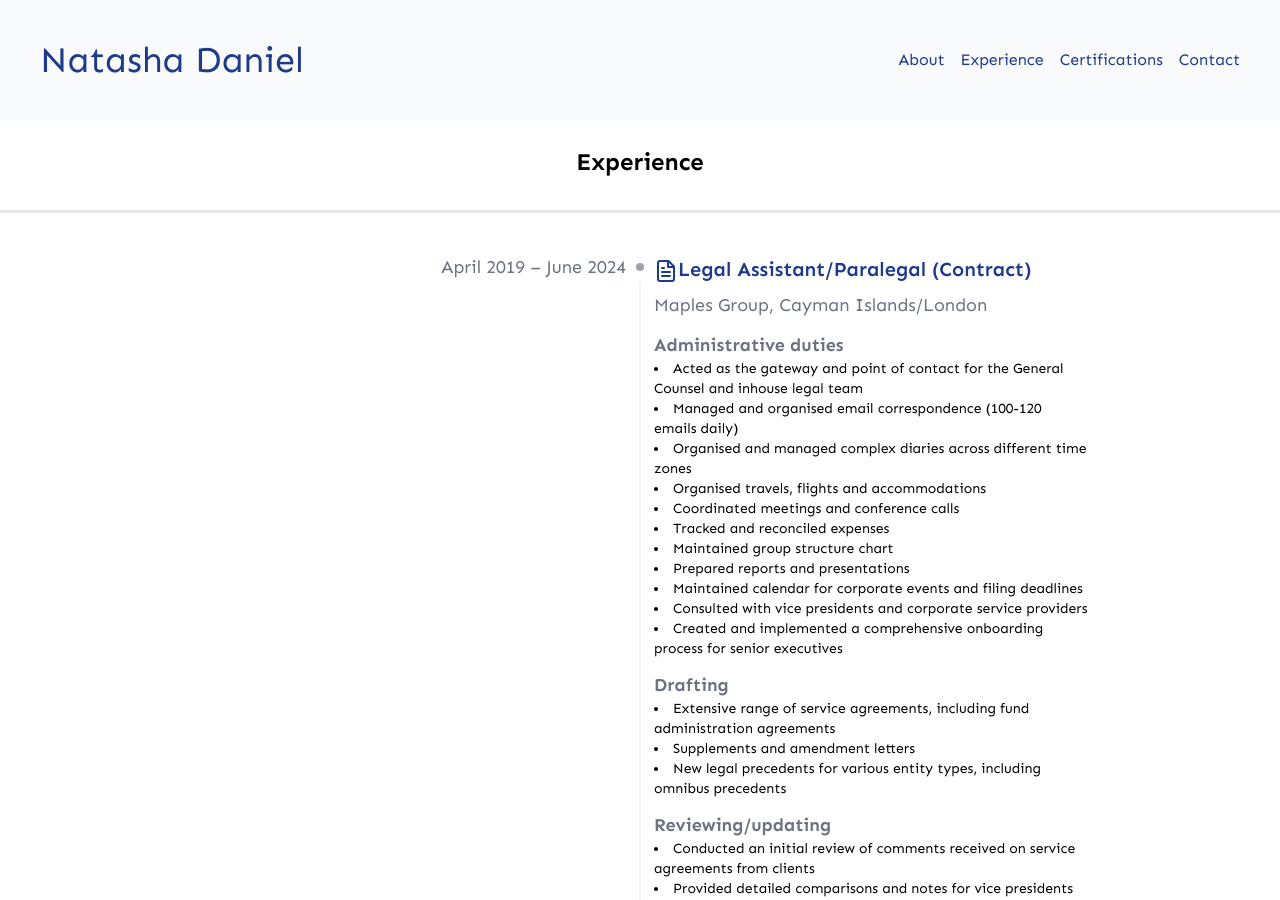
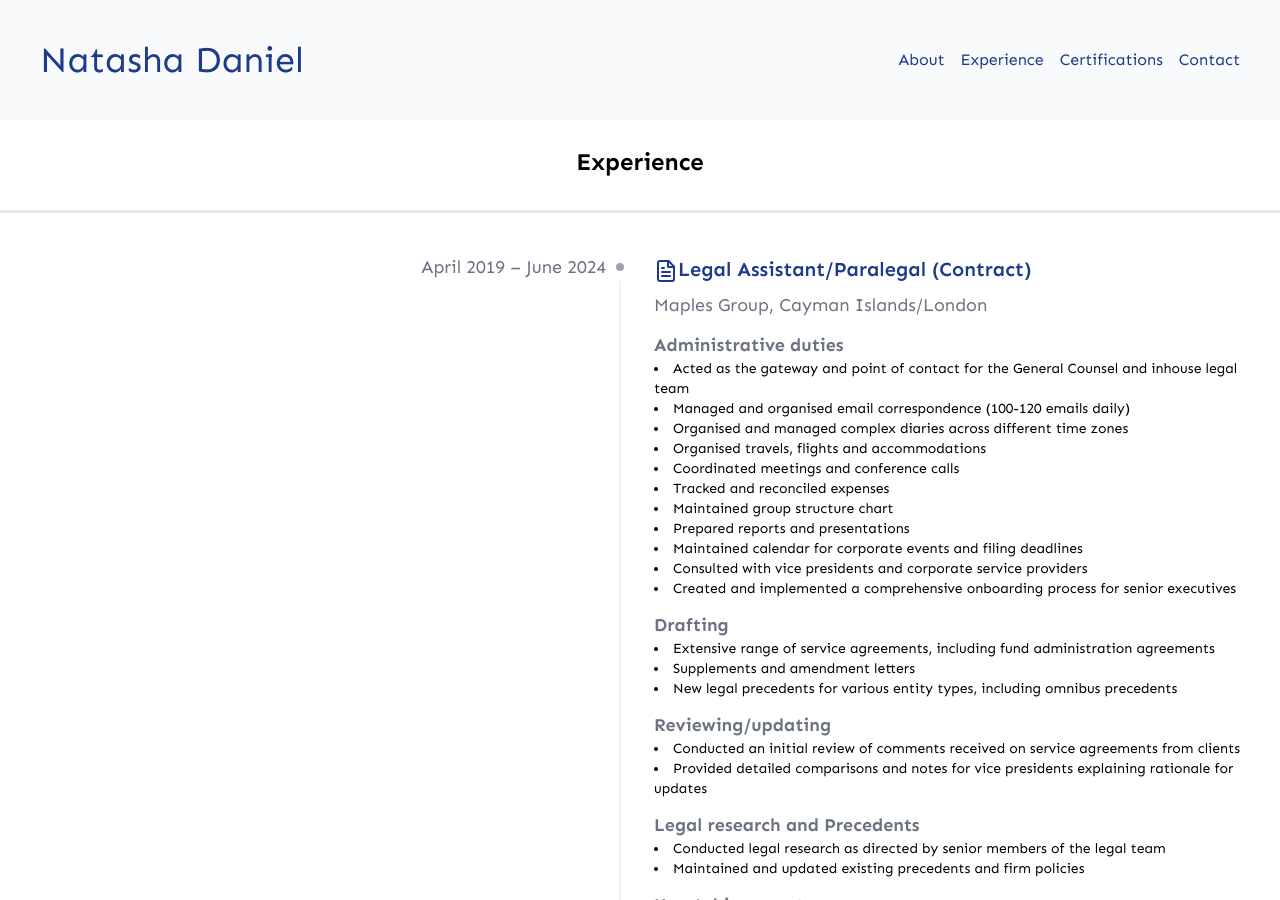
Before and after one commit to evokeapps/natasha_nmd, a Jekyll site: the page built from index.html, in a window 1280 px wide and 900 px high, scrolled down 1122 px. Built offline with Jekyll 4.4.1, drawn with Linux system fonts in a browser that asks for light colours; nearby versions of some CDN libraries.

Commit message:
Updated responsive changes

```diff
--- a/_config.yml
+++ b/_config.yml
@@ -1,7 +1,7 @@
 title: Natasha Daniel | Resume
 description: >-
   An exceptionally organised and highly driven individual with years of experience in legal and corporate environments supporting legal professionals.  The ability to exercise judgement, multi-task, prioritise and problem solve, my professionalism, reliability and people skills allow me to work independently and as part of a team.
-baseurl: "natasha_nmd"
+baseurl: "/natasha_nmd"
 url: ""
 plugins:
   - jekyll-feed
--- a/_layouts/default.html
+++ b/_layouts/default.html
@@ -20,6 +20,10 @@
         font-family: "Sen", sans-serif;
       }
     </style>
+    <script
+      defer
+      src="https://cdn.jsdelivr.net/npm/alpinejs@3.x.x/dist/cdn.min.js"
+    ></script>
   </head>
   <body class="antialiased scroll-smooth">
     {{content}}
--- a/_layouts/home.html
+++ b/_layouts/home.html
@@ -8,6 +8,59 @@
       class="py-5 md:py-10 bg-gray-50 flex justify-between items-center px-5 md:px-10"
     >
       <a href="/" class="text-4xl text-blue-900">{{site.name}}</a>
+      <div class="flex md:hidden" x-data="{ open: false }">
+        <button
+          type="button"
+          class="block md:hidden focus:outline-none"
+          @click="open = !open"
+        >
+          <svg
+            xmlns="http://www.w3.org/2000/svg"
+            class="size-8 fill-blue-800"
+            viewBox="0 0 448 448"
+          >
+            <path
+              style="fill-opacity: 1; stroke: none"
+              d="M0 636.362h448v64H0zm0 160h448v64H0zm0 160h448v64H0z"
+              transform="translate(0 -604.362)"
+            />
+          </svg>
+        </button>
+        <div
+          class="absolute top-0 left-0 w-screen h-screen bg-gray-50"
+          x-show="open"
+          x-transition
+        >
+          <div
+            class="flex flex-col items-center justify-center h-full space-y-10"
+          >
+            <button
+              type="button"
+              class="absolute top-0 right-0 p-2 focus:outline-none"
+              @click="open = false"
+            >
+              <svg
+                viewBox="-6 -6 24 24"
+                xmlns="http://www.w3.org/2000/svg"
+                preserveAspectRatio="xMinYMin"
+                class="size-16 fill-blue-800"
+              >
+                <path
+                  d="m7.314 5.9 3.535-3.536A1 1 0 1 0 9.435.95L5.899 4.485 2.364.95A1 1 0 1 0 .95 2.364l3.535 3.535L.95 9.435a1 1 0 1 0 1.414 1.414l3.535-3.535 3.536 3.535a1 1 0 1 0 1.414-1.414L7.314 5.899z"
+                />
+              </svg>
+            </button>
+            {% for item in site.navbar_items %}
+            <a
+              href="{{ item.link }}"
+              @click="open = false"
+              class="text-blue-900 hover:text-blue-600 text-4xl"
+              >{{ item.name }}</a
+            >
+            {% endfor %}
+          </div>
+        </div>
+      </div>
       <div class="flex items-center gap-4 hidden md:flex">
         {% for item in site.navbar_items %}
         <a href="{{ item.link }}" class="text-blue-900 hover:text-blue-600"
--- a/index.html
+++ b/index.html
@@ -12,7 +12,7 @@
           class="w-full h-full object-cover"
         />
       </div>
-      <div class="p-20 text-blue-900">
+      <div class="p-10 md:p-20 text-blue-900">
         <h1 class="text-4xl">{{site.name}}</h1>
         <h2 class="text-lg font-medium">{{site.job_title | upcase}}</h2>
         <div class="mb-5"></div>
@@ -95,30 +95,29 @@
     {% endif %}
   </div>
 </article>
-<article class="py-24 bg-gray-50 px-5 lg:px-0">
+<article class="py-24 bg-gray-50 px-5 lg:px-0" id="about">
   <div class="container mx-auto max-w-xl">
     <h2 class="text-2xl text-center mb-10 animate__animated animate__fadeInUp">{{site.about_title}}</h2>
     <p class="text-lg text-center animate__animated animate__fadeInUp">{{site.about_description}}</p>
   </div>
 </article>
-<article class="py-8">
+<article class="py-8" id="experience">
   <div class="container mx-auto max-w-4xl px-5 lg:px-0">
     <h2 class="text-2xl font-bold text-center mb-8">Experience</h2>
   </div>
   <div class="border-b border-gray-200 border-2 mb-10"></div>
-  <div class="container mx-auto max-w-4xl px-5 lg:px-0">
   {% for experience in site.experiences %}
   <!-- Item -->
   <div class="flex">
     <!-- Left Content -->
-      <div class="flex-1 text-end">
-        <span class="text-lg text-gray-500">{{experience.period}}</span>
+      <div class="hidden md:block flex-1 text-end">
+        <span class="text-sm md:text-lg text-gray-500">{{experience.period}}</span>
       </div>
       <!-- End Left Content -->
 
       <!-- Icon -->
       <div
-        class="relative after:absolute after:top-7 after:bottom-0 after:start-3.5 after:w-px after:-translate-x-[0.5px] after:bg-gray-200 dark:after:bg-neutral-700"
+        class="flex-none relative after:absolute after:top-7 after:bottom-0 after:start-3.5 after:w-px after:-translate-x-[0.5px] after:bg-gray-200 dark:after:bg-neutral-700"
       >
         <div class="relative z-10 size-7 flex justify-center items-center">
           <div
@@ -129,7 +128,10 @@
       <!-- End Icon -->
 
       <!-- Right Content -->
-      <div class="flex-1 pt-0.5">
+      <div class="flex-1 pt-0.5 px-10 lg:px-5">
+        <div class="block md:hidden flex-1 text-start">
+          <span class="text-sm md:text-lg text-gray-500">{{experience.period}}</span>
+        </div>
         <h3 class="flex font-semibold text-gray-800 dark:text-white mb-2">
           <svg
             class="shrink-0 size-6 mt-1 stroke-blue-900"
@@ -150,7 +152,7 @@
             <line x1="16" x2="8" y1="17" y2="17"></line>
             <line x1="10" x2="8" y1="9" y2="9"></line>
           </svg>
-          <span class="text-xl text-blue-900 fw-bold">{{experience.title}}</span>
+          <span class="text-lg md:text-xl text-blue-900 fw-bold">{{experience.title}}</span>
         </h3>
         <div class="text-lg text-gray-500 mb-3">{{ experience.company }}</div>
         {% if experience.duties %}
@@ -159,11 +161,11 @@
           {% if duty.title %}
           <h4 class="text-lg text-gray-500 font-bold animate__animated animate__fadeInUp">{{duty.title}}</h4>
           {% endif %}
-        <ul>
-          {% for item in duty.items %}
-          <li class="list-disc text-sm list-inside">{{item}}</li>
-          {% endfor %}
-        </ul>
+          <ul>
+            {% for item in duty.items %}
+            <li class="list-disc text-sm list-inside">{{item}}</li>
+            {% endfor %}
+          </ul>
         </div>
         {% endfor %}
         {% endif %}
@@ -172,9 +174,8 @@
     </div>
   </div>
   {% endfor %}
-  </div>
 </article>
-<article class="py-8 bg-gray-50">
+<article class="py-8 bg-gray-50" id="certifications">
   <div class="container mx-auto max-w-4xl px-5 lg:px-0">
     <h2 class="text-2xl font-bold text-center mb-8">Certifications</h2>
   </div>
@@ -212,7 +213,7 @@
   </div>
   {% endfor %}
 </article>
-<article class="py-12 bg-blue-900 text-white">
+<article class="py-12 bg-blue-900 text-white" id="skills">
   <div class="container mx-auto max-w-4xl px-10">
     <h2 class="text-2xl font-bold text-center mb-8">Skills</h2>
   </div>
@@ -227,7 +228,7 @@
     </div>
   </div>
 </article>
-<article class="py-8">
+<article class="py-8" id="contact">
   <div class="container mx-auto max-w-4xl px-5 lg:px-0">
     <h2 class="text-2xl font-bold text-center mb-8">Contact</h2>
   </div>
```
Also changed, not shown: 1 other file.
